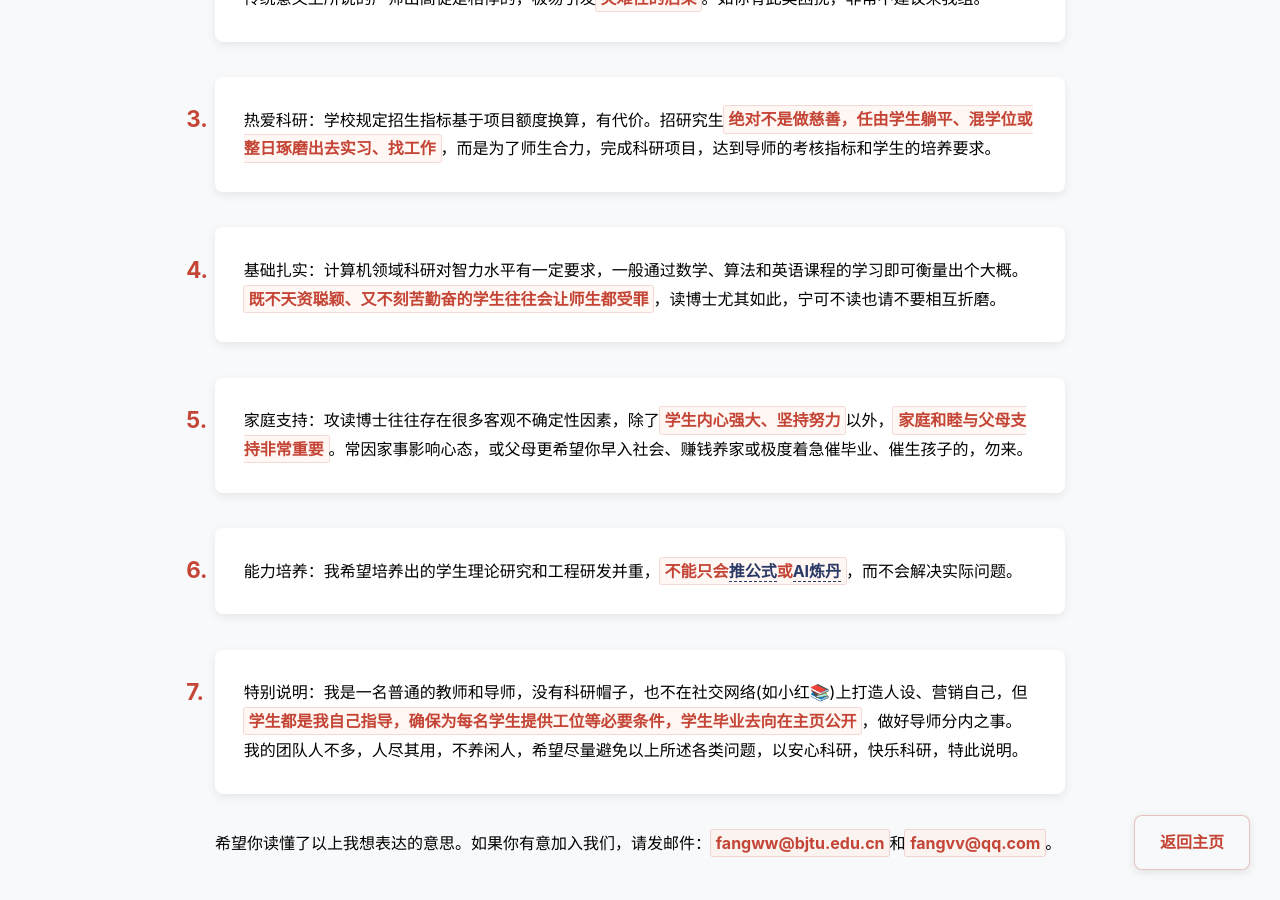
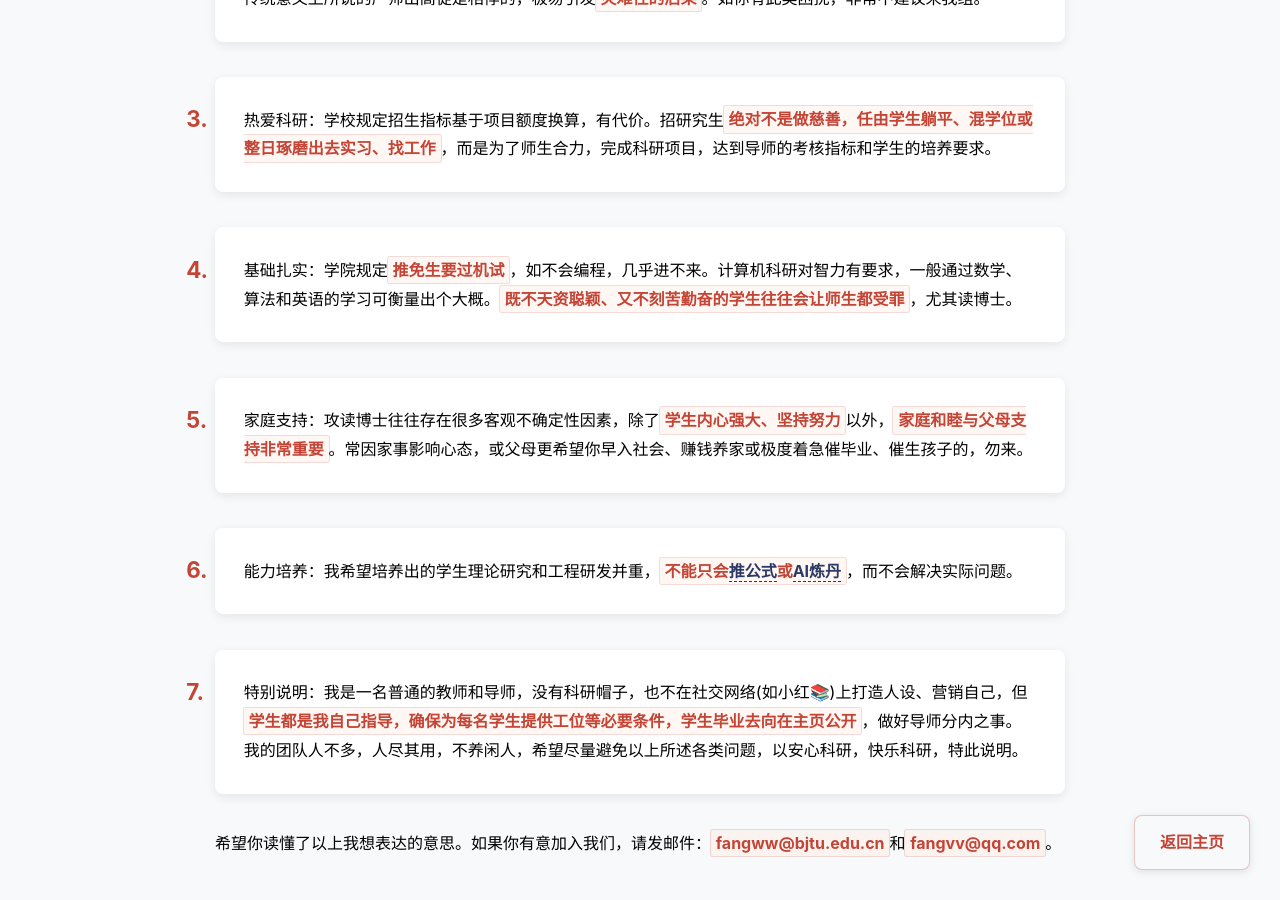
Before and after one commit to fangvv/Homepage, a Jekyll site: the page faq2.html, which Jekyll copies as it is, in a window 1280 px wide and 900 px high, scrolled down 504 px. Built offline with Jekyll 4.4.1, drawn with Linux system fonts in a browser that asks for light colours; comment, search, counter and statistics services are not loaded.

Commit message:
update faq2

```diff
--- a/faq2.html
+++ b/faq2.html
@@ -122,7 +122,7 @@
 
 <li>热爱科研：学校规定招生指标基于项目额度换算，有代价。招研究生<strong>绝对不是做慈善，任由学生躺平、混学位或整日琢磨出去实习、找工作</strong>，而是为了师生合力，完成科研项目，达到导师的考核指标和学生的培养要求。</li>
 
-<li>基础扎实：计算机领域科研对智力水平有一定要求，一般通过数学、算法和英语课程的学习即可衡量出个大概。<strong>既不天资聪颖、又不刻苦勤奋的学生往往会让师生都受罪</strong>，读博士尤其如此，宁可不读也请不要相互折磨。</li>
+<li>基础扎实：学院规定<strong>推免生要过机试</strong>，如不会编程，几乎进不来。计算机科研对智力有要求，一般通过数学、算法和英语的学习可衡量出个大概。<strong>既不天资聪颖、又不刻苦勤奋的学生往往会让师生都受罪</strong>，尤其读博士。</li>
 
 <li>家庭支持：攻读博士往往存在很多客观不确定性因素，除了<strong>学生内心强大、坚持努力</strong>以外，<strong>家庭和睦与父母支持非常重要</strong>。常因家事影响心态，或父母更希望你早入社会、赚钱养家或极度着急催毕业、催生孩子的，勿来。</li>
 
```
